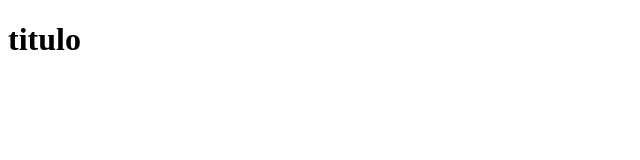
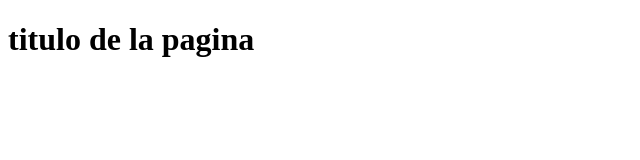
Before and after one commit to Fabreumanan/Proyecto-Pagina-web, a plain HTML site: page index.html in a window 1280 px wide. Shown: the whole page, without its empty margins (0-640 px from the left). Drawn offline with Linux system fonts and the light colour scheme.

Commit message:
comienzo

```diff
--- a/index.html
+++ b/index.html
@@ -7,6 +7,6 @@
     <title>Document</title>
 </head>
 <body>
-    <h1> titulo </h1>
+    <h1> titulo de la pagina </h1>
 </body>
 </html>
```
